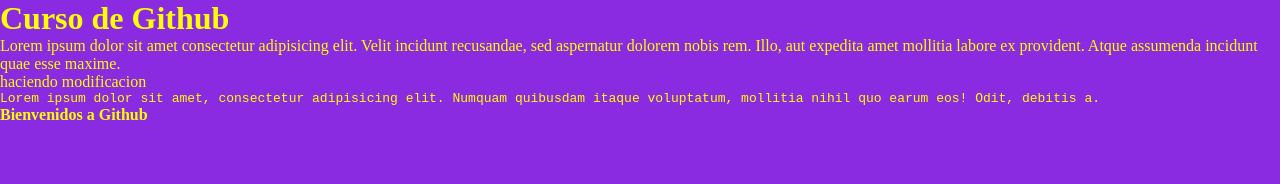
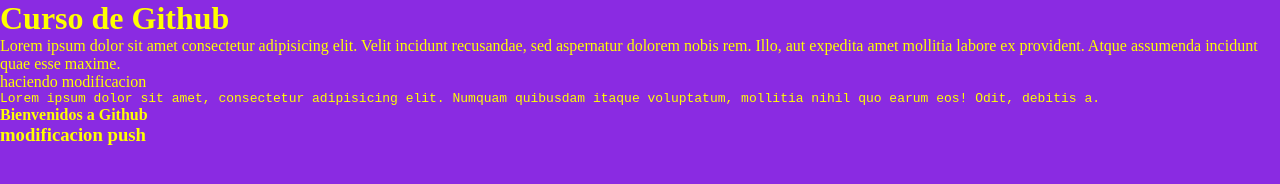
Before and after one commit to MirnaPalomino/Tienda-de-plantas.Mirna-Palomino, a plain HTML site: page index.html in a window 1280 px wide. Drawn offline with Linux system fonts and the light colour scheme.

Commit message:
agrego h3 para comprobar la funcion push

```diff
--- a/index.html
+++ b/index.html
@@ -12,6 +12,7 @@
     <p>haciendo modificacion</p>
 <pre>Lorem ipsum dolor sit amet, consectetur adipisicing elit. Numquam quibusdam itaque voluptatum, mollitia nihil quo earum eos! Odit, debitis a.</pre>
 <strong>Bienvenidos a Github</strong>
+<h3>modificacion push</h3>
 
 </body>
 </html>
```
